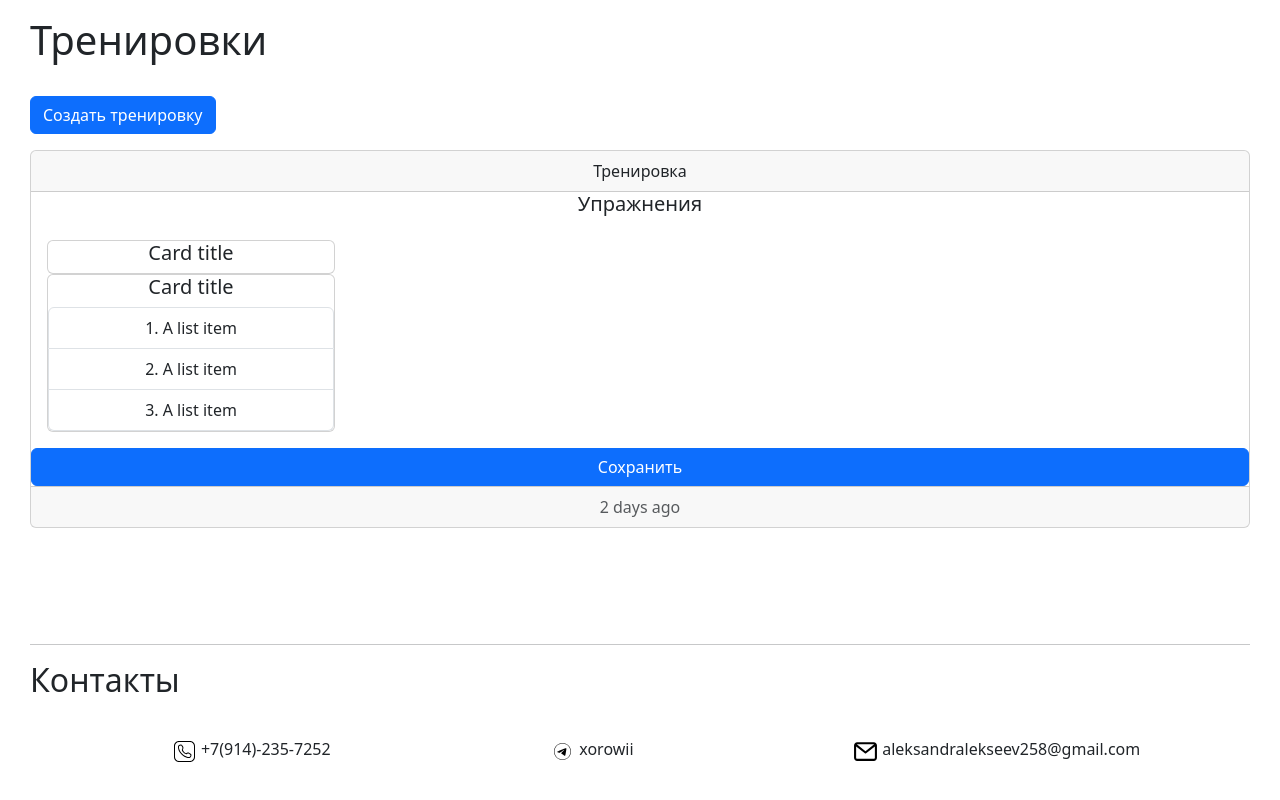
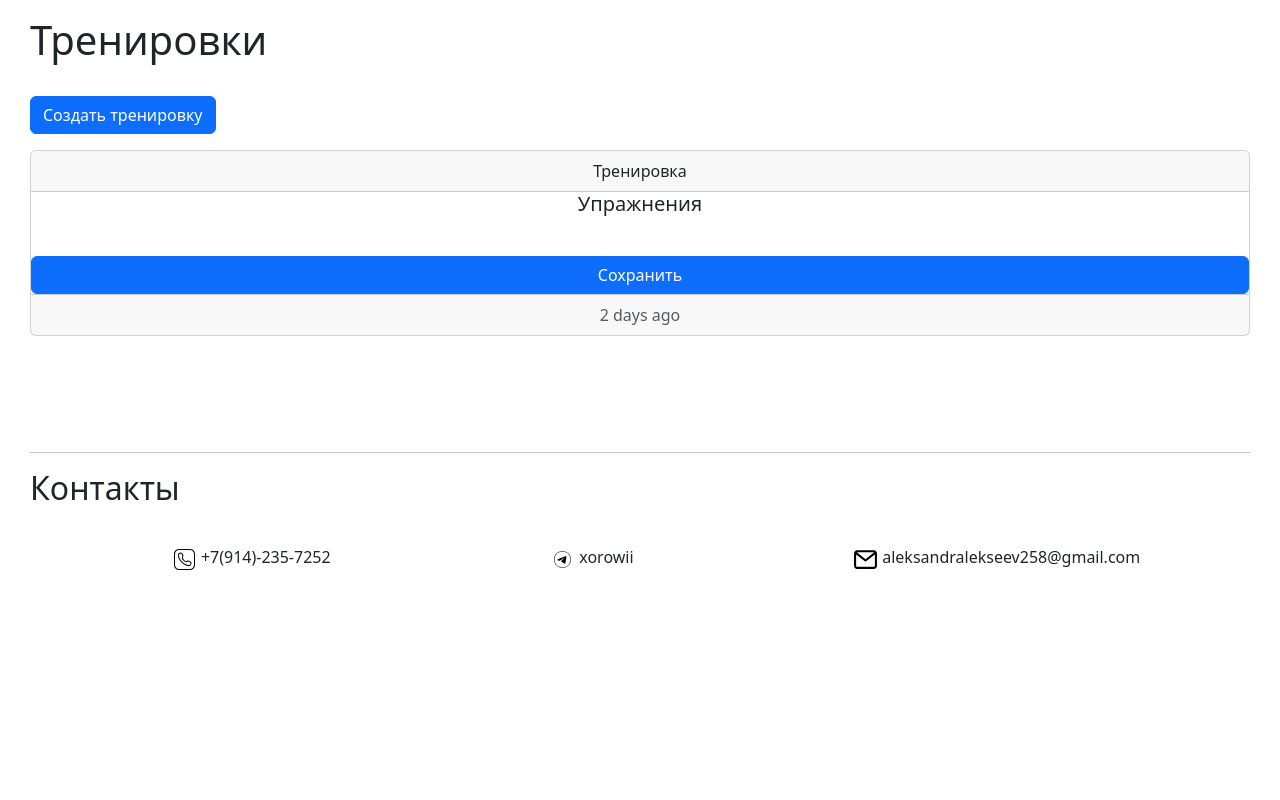
Before and after one commit to aleksandr258/petProject, a plain HTML site: page index.html in a window 1280 px wide. Shown: the part 1178-1978 px from the top of the page. After the commit the page ends 1806 px from the top, so only its background shows below. Drawn offline with nearby package versions, Linux system fonts and the light colour scheme.

Commit message:
Update index.html

```diff
--- a/index.html
+++ b/index.html
@@ -130,19 +130,19 @@
         <h5 class="card-title">Упражнения</h5>
         <div class="card-body" id="emergingCardWrap">
 
-          <div class="card" id="emerging-card" style="width: 18rem;">
+          <!-- <div class="card" id="emerging-card" style="width: 18rem;">
             <div class="card-body-emerging">
-              <h5 class="card-title emerging-title" id="exersize-name">Card title</h5>
-              <!-- <ol class="list-group list-group-numbered">
+              <h5 class="card-title" id="exersize-name">Card title</h5>
+              <ol class="list-group list-group-numbered">
                 <li class="list-group-item">A list item</li>
                 <li class="list-group-item">A list item</li>
                 <li class="list-group-item">A list item</li>
-              </ol> -->
-            </div>
-          </div>
+              </ol>
+            </div> -->
+          <!-- </div> -->
 
 
-            <div class="card" id="emerging-card" style="width: 18rem;">
+            <!-- <div class="card" id="emerging-card" style="width: 18rem;">
               <div class="card-body-emerging">
                 <h5 class="card-title" id="exersize-name">Card title</h5>
                 <ol class="list-group list-group-numbered">
@@ -152,7 +152,7 @@
                 </ol>
               </div>
             </div>
-
+           -->
 
 
 
```
